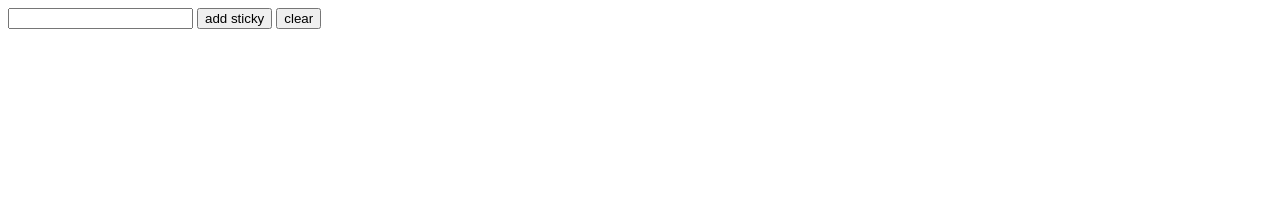
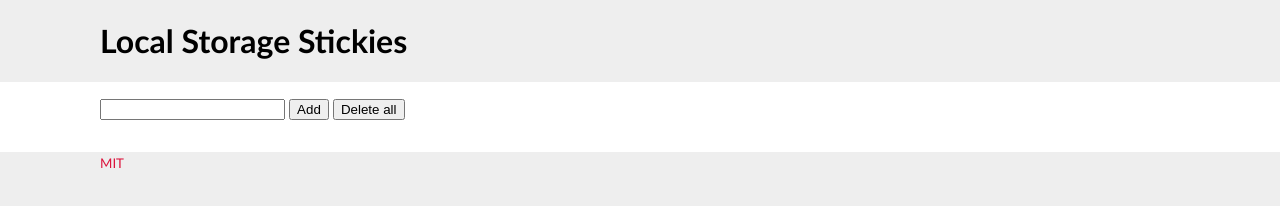
Before and after one commit to mauricevancooten/local-storage, a plain HTML site: page stickies/index.html in a window 1280 px wide. Drawn offline with Linux system fonts and the light colour scheme.

Commit message:
basic template styles

```diff
--- a/stickies/index.html
+++ b/stickies/index.html
@@ -1,19 +1,34 @@
 <!DOCTYPE html>
-<html lang="en">
+<html>
 
 <head>
-    <meta charset="UTF-8">
-    <title>Stickies</title>
+  <meta charset="utf-8">
+  <title>Local Storage Stickies</title>
+  <meta name="robots" content="noindex, nofollow">
+  <meta name="viewport" content="width=device-width, initial-scale=1">
+  <link rel="stylesheet" href="styles.css">
 </head>
 
 <body>
-    <form>
-        <input type="text" class="note">
-        <button class="add">add sticky</button>
-        <button class="clear">clear</button>
-    </form>
-    <ul class="stickies"></ul>
-    <script src="custom.js"></script>
+  <header>
+    <h1>Local Storage Stickies</h1>
+  </header>
+  <div class="wrapper">
+    <div class="container">
+      <form action="">
+        <input class="note" type="text">
+        <button class="add">Add</button>
+        <button class="clear">Delete all</button>
+      </form>
+      <ul class="stickies"></ul>
+    </div>
+    <!-- .container-->
+  </div>
+  <!-- .wrapper-->
+  <footer>
+    <small><a href="https://opensource.org/licenses/MIT">MIT</a></small>
+  </footer>
+  <script src="custom.js"></script>
 </body>
 
 </html>
--- /dev/null
+++ b/stickies/styles.css
@@ -0,0 +1,32 @@
+body {
+  background: #eeeeee;
+  font-size: 16px;
+  font-family: "Trebuchet MS", Helvetica, sans-serif;
+  margin: 0;
+}
+
+a {
+  color: crimson;
+  text-decoration: none;
+}
+
+a:hover {
+  color: red;
+}
+
+
+/* Layout
+------------------------------------------*/
+
+header,
+.container,
+footer {
+  margin: 0 auto;
+  width: 88%;
+  max-width: 1080px;
+}
+
+.wrapper {
+  padding: 1em 0;
+  background: #ffffff;
+}
```
